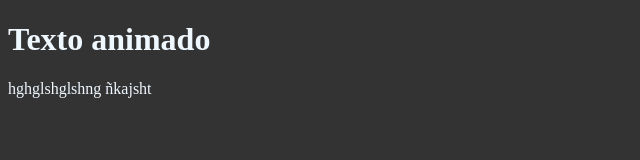
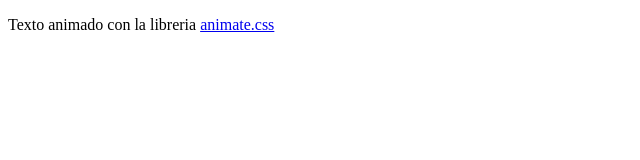
Before and after one commit to t0ni82/css_bloque2, a plain HTML site: page 02_animation-lib.html in a window 1280 px wide. Shown: the whole page, without its empty margins (0-640 px from the left). Drawn offline with nearby package versions, Linux system fonts and the light colour scheme.

Commit message:
cambio ejemplo

```diff
--- a/02_animation-lib.html
+++ b/02_animation-lib.html
@@ -5,13 +5,15 @@
     <meta charset="UTF-8">
     <meta name="viewport" content="width=device-width, initial-scale=1.0">
     <title>Document</title>
-    <link rel="stylesheet" href="css/animation.css">
-    <link rel="stylesheet" href="css/style.css">
+    <!-- <link rel="stylesheet" href="css/animation.css">
+    <link rel="stylesheet" href="css/style.css"> -->
+    <link rel="stylesheet" href="https://cdnjs.cloudflare.com/ajax/libs/animate.css/4.1.1/animate.min.css" />
 </head>
 
 <body>
-    <h1 class="animado">Texto animado</h1>
-    <p>hghglshglshng ñkajsht </p>
+    <!-- <h1 class="animado">Texto animado</h1> -->
+    <p class="animate__animated animate__bounce">Texto animado con la libreria <a
+            href="https://animate.style/">animate.css</a></p>
 </body>
 
 </html>
```
